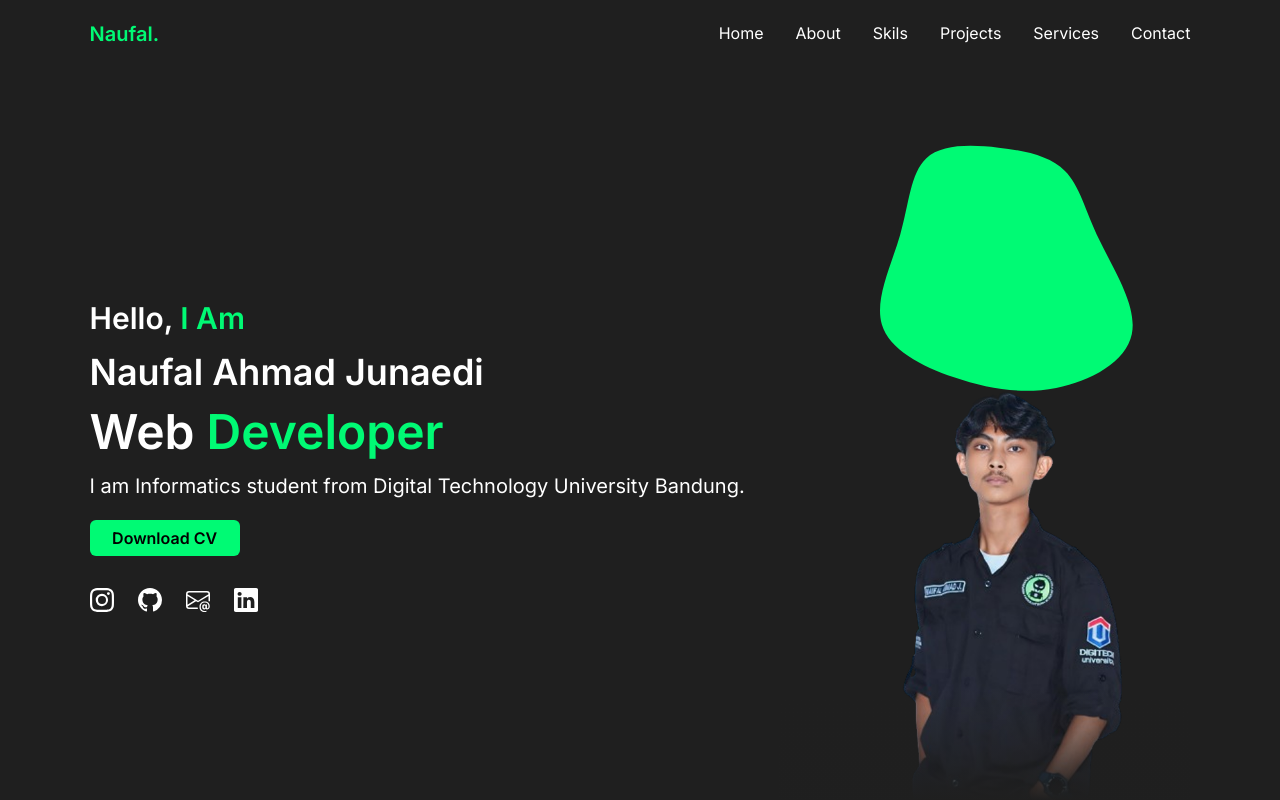
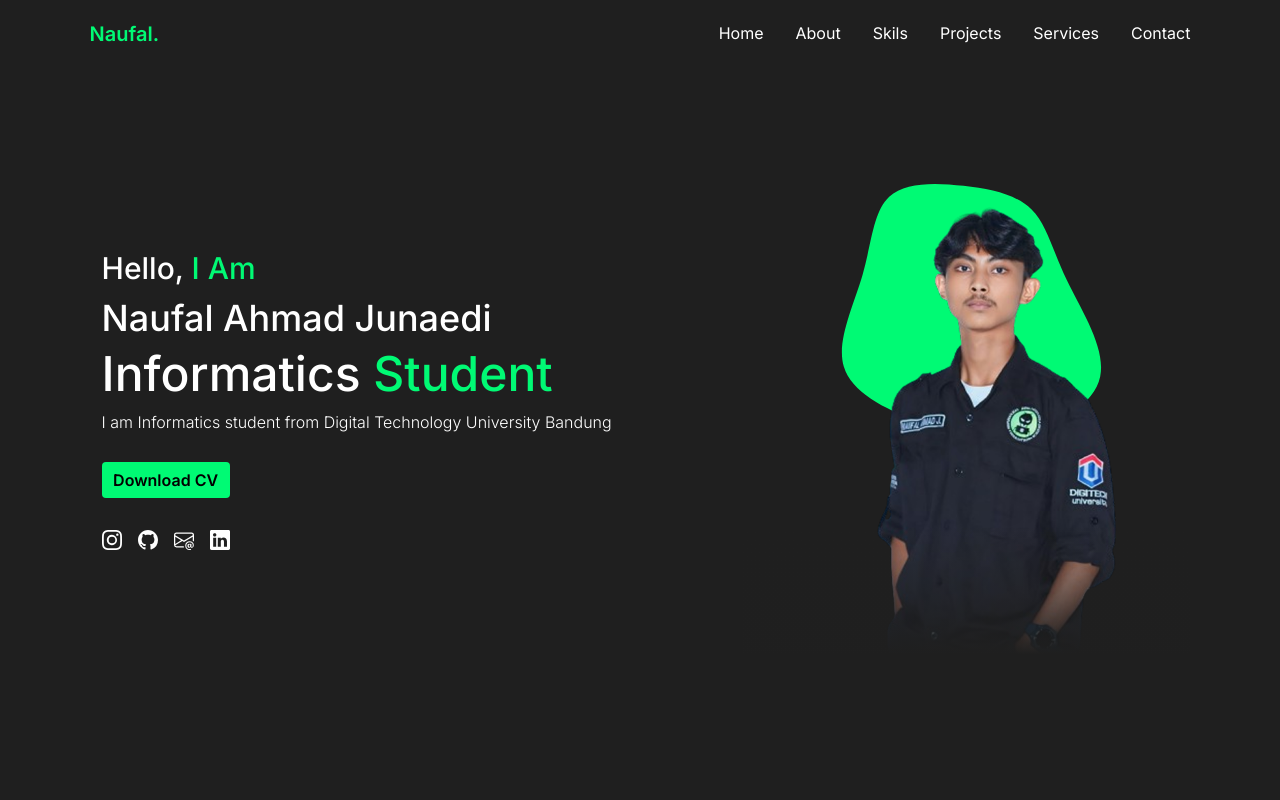
Before and after one commit to naufalDev10/my-portofolio, a React (Vite) app: page / in a window 1280 px wide. Built offline with nearby package versions, Linux system fonts and the light colour scheme.

Commit message:
update responseive and hero section

```diff
--- a/src/components/Layouts/AppShell/index.jsx
+++ b/src/components/Layouts/AppShell/index.jsx
@@ -1,7 +1,7 @@
 import { Outlet } from "react-router-dom";
 import Navbar from "../Navbar";
 
-export default function AppShell({ children } = props) {
+const AppShell = ({ children } = props) => {
     return (
         <>
             <Navbar />
@@ -9,3 +9,5 @@ export default function AppShell({ children } = props) {
         </>
     )
 }
+
+export default AppShell
--- a/src/pages/home.jsx
+++ b/src/pages/home.jsx
@@ -13,111 +13,88 @@ const MotionLink = motion.create(Link);
 
 const Home = () => {
     return (
-        <div className="flex justify-center items-center w-full">
-            <div className="flex flex-col gap-10 px-[7%] w-full max-w-[1440px] h-screen md:items-center md:gap-8 lg:flex-row lg:h-auto lg:pt-24 xl:h-screen xl:pt-0">
-                <div className="w-full mt-24 md:w-full md:mt-28">
-                    <motion.h2
-                        initial={{ opacity: 0, y: 35 }}
+        <>
+            <div className="flex justify-center w-full pt-24 xl:pt-0">
+                <div className="flex flex-col justify-between items-center gap-11 w-full max-w-[1440px] md:flex-row md:px-[7%] md:gap-0 xl:h-screen">
+                    <div className="flex flex-col gap-2 px-3 xl:gap-3">
+                        <motion.h3
+                            initial={{ opacity: 0, y: 30 }}
                             animate={{ opacity: 1, y: 0 }}
                             transition={{ duration: 1, ease: "easeOut" }}
-                        className="font-semibold text-center text-xl text-white md:text-center md:text-3xl lg:text-left"
-                    >
+                            className="text-white text-xl text-center font-medium md:text-left lg:text-2xl xl:text-3xl">
                             Hello, <span className="text-primaryGreen">I Am</span>
-                    </motion.h2>
+                        </motion.h3>
                         <motion.h2
-                        initial={{ opacity: 0, y: 35 }}
+                            initial={{ opacity: 0, y: 30 }}
                             animate={{ opacity: 1, y: 0 }}
                             transition={{ duration: 1, delay: 0.5, ease: "easeOut" }}
-                        className="inline-block w-full mt-2 font-semibold text-center text-2xl text-white md:text-center md:text-4xl md:mt-4 lg:text-left bg-red"
-                    >
-                        Naufal Ahmad Junaedi
-                    </motion.h2>
+                            className="text-white text-2xl text-center font-medium md:text-left lg:text-3xl xl:text-4xl">Naufal Ahmad Junaedi</motion.h2>
                         <motion.h1
-                        initial={{ opacity: 0, y: 35 }}
+                            initial={{ opacity: 0, y: 30 }}
                             animate={{ opacity: 1, y: 0 }}
                             transition={{ duration: 1, delay: 1, ease: "easeOut" }}
-                        className="inline-block w-full text-center text-4xl my-2 font-semibold text-white md:text-center md:text-5xl md:my-4 lg:text-left"
-                    >
-                        Web <span className="text-primaryGreen">Developer</span>
-                    </motion.h1>
+                            className="text-white text-3xl text-center font-medium md:text-left lg:text-4xl xl:text-5xl">Informatics <span className="text-primaryGreen">Student</span></motion.h1>
                         <motion.p
-                        initial={{ opacity: 0, y: 35 }}
+                            initial={{ opacity: 0, y: 30 }}
                             animate={{ opacity: 1, y: 0 }}
                             transition={{ duration: 1, delay: 1.5, ease: "easeOut" }}
-                        className="text-white text-center md:text-center md:text-xl lg:text-left"
-                    >
-                        I am Informatics student from Digital Technology University Bandung.
-                    </motion.p>
+                            className="text-white text-center font-light md:text-left lg:text-md">I am Informatics student from Digital Technology University Bandung</motion.p>
                         <MotionButton
-                        initial={{ opacity: 0, y: 35 }}
+                            initial={{ opacity: 0, y: 30 }}
                             animate={{ opacity: 1, y: 0 }}
                             transition={{ duration: 1, delay: 2, ease: "easeOut" }}
-                        className="block mx-auto my-5 font-semibold bg-primaryGreen h-9 rounded-md w-[150px] cursor-pointer md:mx-auto lg:mx-0"
-                    >
+                            className="bg-primaryGreen font-semibold w-32 h-9 rounded-sm mt-4 mx-auto cursor-pointer md:mx-0">
                             Download CV
                         </MotionButton>
-                    <div className="flex justify-center items-center gap-6 mt-8 md:justify-center lg:justify-start">
+                        <div className="flex justify-center items-center gap-4 mt-4 md:justify-start md:mt-5">
                             <MotionLink
                                 initial={{ opacity: 0, y: 30 }}
                                 animate={{ opacity: 1, y: 0 }}
-                            transition={{ duration: 1, delay: 2.2, ease: "easeOut" }}
-                            to="https://www.instagram.com/nfla"
-                            className="text-white text-2xl hover:text-primaryGreen duration-500"
-                        >
+                                transition={{ duration: 1, delay: 2, ease: "easeOut" }}
+                                to="" className="text-white text-xl" >
                                 <BsInstagram />
                             </MotionLink>
                             <MotionLink
                                 initial={{ opacity: 0, y: 30 }}
                                 animate={{ opacity: 1, y: 0 }}
-                            transition={{ duration: 1, delay: 2.4, ease: "easeOut" }}
-                            to="https://github.com/naufalDev10"
-                            className="text-white text-2xl hover:text-primaryGreen duration-500"
-                        >
+                                transition={{ duration: 1.5, delay: 2, ease: "easeOut" }}
+                                to="" className="text-white text-xl" >
                                 <BsGithub />
                             </MotionLink>
                             <MotionLink
                                 initial={{ opacity: 0, y: 30 }}
                                 animate={{ opacity: 1, y: 0 }}
-                            transition={{ duration: 1, delay: 2.6, ease: "easeOut" }}
-                            to="mailto:naufalahmadjunaedi10@gmail.com"
-                            className="text-white text-2xl hover:text-primaryGreen duration-500"
-                        >
+                                transition={{ duration: 2, delay: 2, ease: "easeOut" }}
+                                to="" className="text-white text-xl" >
                                 <BsEnvelopeAt />
                             </MotionLink>
                             <MotionLink
                                 initial={{ opacity: 0, y: 30 }}
                                 animate={{ opacity: 1, y: 0 }}
-                            transition={{ duration: 1, delay: 2.8, ease: "easeOut" }}
-                            to="https://www.linkedin.com/in/naufal-ahmad-junaedi"
-                            className="text-white text-2xl hover:text-primaryGreen duration-500"
-                        >
+                                transition={{ duration: 2.5, delay: 2, ease: "easeOut" }}
+                                to="" className="text-white text-xl" >
                                 <BsLinkedin />
                             </MotionLink>
                         </div>
                     </div>
-                <div className="relative flex justify-center items-center lg:h-full xl:h-full">
+                    <div className="relative flex justify-center items-center">
                         <motion.img
-                        initial={{ opacity: 0, y: 30 }}
-                        animate={{ opacity: 1, y: 0 }}
-                        transition={{ duration: 1, delay: 1.1, ease: "easeOut" }}
-                        src="/blob1.svg"
-                        alt="blob"
-                        className="absolute -top-16 left-[5%] translate-1.5 -z-10 md:-top-16 xl:top-12 2xl:top-44"
-                    />
-                    <div className="flex justify-center xl:h-full xl:items-end 2xl:h-auto before:content-[''] before:bg-linear-to-b before:from-transparent before:to-background">
+                            initial={{ opacity: 0, scale: 0 }}
+                            animate={{ opacity: 1, scale: 1 }}
+                            transition={{ duration: 1, delay: 1, ease: "easeOut" }}
+                            src="/blob1.svg" alt="" className="absolute -top-16 left-1/2 -translate-x-1/2 w-80 -z-10  md:-top-14 md:w-[25rem]" />
+                        <div className="relative">
                             <motion.img
-                            initial={{ opacity: 0, scale: 0.9 }}
+                                initial={{ opacity: 0, scale: 0 }}
                                 animate={{ opacity: 1, scale: 1 }}
-                            transition={{ duration: 1, delay: 1.4, ease: "easeOut" }}
-                            src="/naufal-image.png"
-                            alt="image"
-                            className="md:w-[29.5rem] lg:w-[43rem] xl:w-[50rem"
-                        />
-                        <div className="absolute bottom-0 left-0 right-0 h-28 bg-gradient-to-t from-background to-transparent"></div>
+                                transition={{ duration: 1, delay: 1.5, ease: "easeOut" }}
+                                src="/naufal-image.png" alt="" className="w-[20rem] md:w-[25rem] lg:w-[28rem]" />
+                            <div className="absolute bottom-0 left-0 w-full h-32 bg-linear-to-b from-transparent to-background"></div>
                         </div>
                     </div>
                 </div>
             </div>
+        </>
     );
 };
 
```
Lines whose indentation alone changed are shown as unchanged.
